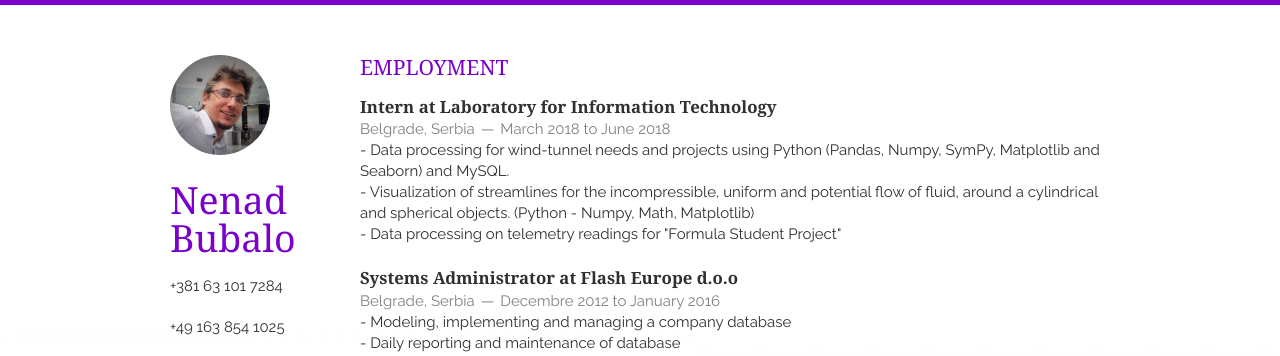
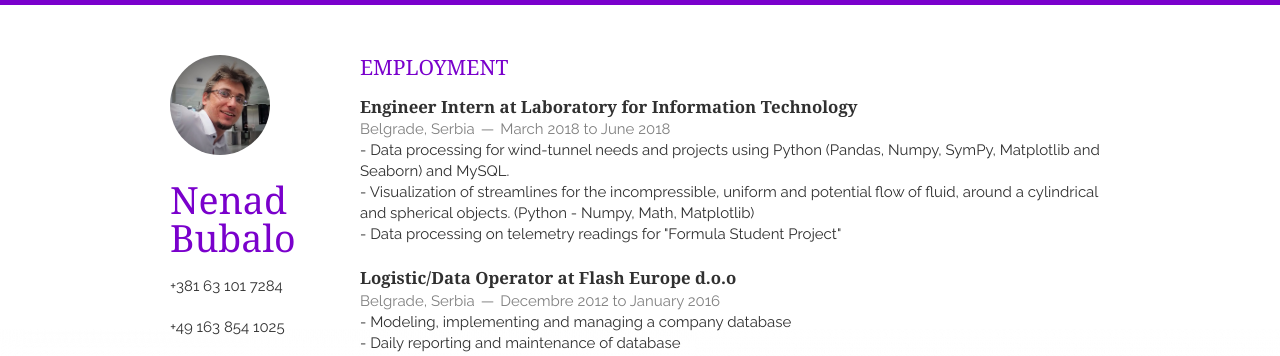
Before and after one commit to MouseOnTheKeys/cv, a Jekyll site: the page built from index.html, in a window 1280 px wide. Shown: the top 356 px of the page. Built offline with Jekyll 4.4.1, drawn with Linux system fonts in a browser that asks for light colours; nearby versions of some CDN libraries; the list of posts is cut into pages by our own code.

Commit message:
Update employment.html

```diff
--- a/_includes/employment.html
+++ b/_includes/employment.html
@@ -2,7 +2,7 @@
     <h1>Employment</h1>
     <article>
         <header>
-            <h1>Intern at Laboratory for Information Technology</h1>
+            <h1>Engineer Intern at Laboratory for Information Technology</h1>
             <span>
                 <address>Belgrade, Serbia</address><time>March 2018 to June 2018</time>
             </span>
@@ -16,7 +16,7 @@
     </article>
     <article>
         <header>
-            <h1>Systems Administrator at Flash Europe d.o.o</h1>
+            <h1>Logistic/Data Operator at Flash Europe d.o.o</h1>
             <span>
                 <address>Belgrade, Serbia</address><time>Decembre 2012 to January 2016</time>
             </span>
```
